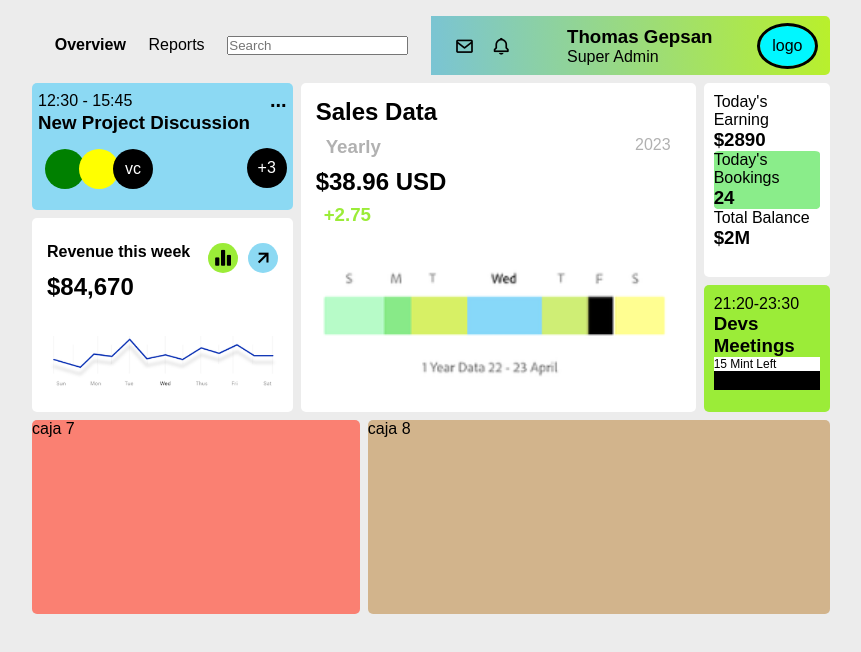
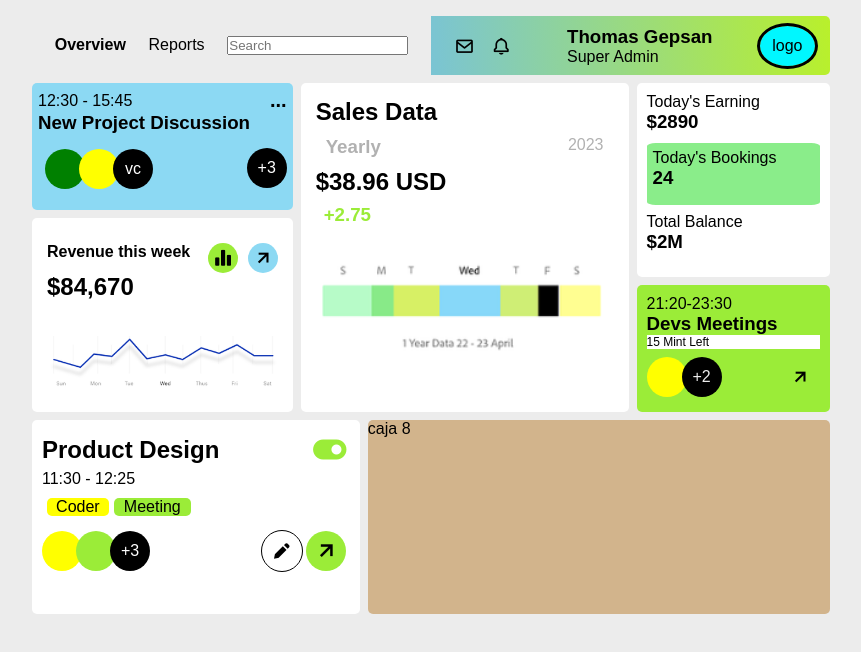
Before and after one commit to VeronicaRuizBautista/gridBasico, a plain HTML site: page index.html in a window 1280 px wide. Shown: the whole page, without its empty margins (209-1070 px from the left). Drawn offline with nearby package versions, Linux system fonts and the light colour scheme.

Commit message:
feat: :sparkles: Correcion de tamaño y mas diseño
Se hizo una correcion del tamño de una de las cajas y se agrgaron diseños a otras dos mas.

```diff
--- a/css/style.css
+++ b/css/style.css
@@ -16,11 +16,11 @@ body {
     grid-template-rows: repeat(9, 1fr);
 grid-template-areas:
         "menu menu menu menu menu menu menu menu menu menu menu menu"
-    "notification notification notification notification sales sales sales sales sales sales balance balance"
-    "notification notification notification notification sales sales sales sales sales sales balance balance"
-    "week week week week sales sales sales sales sales sales balance balance"
-    "week week week week sales sales sales sales sales sales devs devs"
-    "week week week week sales sales sales sales sales sales devs devs"
+        "notification notification notification notification sales sales sales sales sales balance balance balance"
+        "notification notification notification notification sales sales sales sales sales balance balance balance"
+        "week week week week sales sales sales sales sales balance balance balance"
+        "week week week week sales sales sales sales sales devs devs devs"
+        "week week week week sales sales sales sales sales devs devs devs"
         "product product product product product timeline timeline timeline timeline timeline timeline timeline"
         "product product product product product timeline timeline timeline timeline timeline timeline timeline"
         "product product product product product timeline timeline timeline timeline timeline timeline timeline"
@@ -158,7 +158,14 @@ background: linear-gradient(86deg, rgb(122, 196, 212) 0%, rgba(185,240,43,1) 100
     padding: 10px;
     grid-area: balance;
 }
+.item_4 h3 {
+    padding-bottom: 10px;
+}
+.p_parapadding  {
+    padding-top: 8px;
+}
 .item_4 .container1 {
+    padding: 6px;
     background-color: var(--verde-claro);
     border-radius: 5%;
 }
@@ -218,11 +225,132 @@ background: linear-gradient(86deg, rgb(122, 196, 212) 0%, rgba(185,240,43,1) 100
     font-size: 75%;
 }
 .item_6 .container2 {
+    display: flex;
+    justify-content: space-between;
+    margin-top: 8px;
+}
+.item_6 .container2 .izquier {
+    display: flex;
+}
+.item_6 .container2 .izquier .c1 {
+    background-color: yellow;
+    width: 40px;
+    height: 40px;
+    border-radius: 100%;
+}
+.item_6 .container2 .izquier .c2 {
     background-color: black;
+    width: 40px;
+    height: 40px;
+    margin-left: -5px;
+    color: var(--color-primary);
+    display: flex;
+    justify-content: center;
+    align-items: center;
+    border-radius: 100%;
+}
+.container2 .derech {
+    border-radius: 100%;
+    width: 40px;
+    height: 40px;
+    rotate: 45deg;
+    display: flex;
+    align-items: center;
+    justify-content: center;
+    font-size: 25px;
 }
 .item_7 {
     grid-area: product;
-    background-color: salmon;
+    background-color: white;
+    padding: 10px;
+}
+.item_7 .ilera1 {
+    display: flex;
+    justify-content: space-between;
+    align-items: center;
+}
+.item_7 .ilera1 i {
+    font-size: 40px;
+    color: var(--verde-pera);
+}
+.item_7 .ilera2 {
+    padding-top: 10px;
+    display: flex;
+    width: 50%;
+    justify-content: space-evenly;
+}
+.coder {
+    background-color: yellow;
+    width: 40%;
+    display: flex;
+    border-radius: 5px;
+    justify-content: center;
+}
+.meet {
+    background-color: var(--verde-pera);
+    width: 50%;
+    display: flex;
+    justify-content: center;
+    border-radius: 5px;
+}
+.item_7 .ilera3 {
+    padding-top: 15px;
+    display: flex;
+    justify-content: space-between;
+}
+.ilera3 .izquier{
+    width: 50%;
+    display: flex;
+}
+.item_7 .izquier .c1 {
+    width: 40px;
+    height: 40px;
+    border-radius: 100%;
+    background-color: yellow;
+}
+.item_7 .izquier .c2 {
+    width: 40px;
+    height: 40px;
+    border-radius: 100%;
+    background-color: var(--verde-pera);
+    margin-left: -6px;
+}
+.item_7 .izquier .c3 {
+    width: 40px;
+    height: 40px;
+    border-radius: 100%;
+    background-color: black;
+    margin-left: -6px;
+    color: white;
+    display: flex;
+    justify-content: center;
+    align-items: center;
+}
+.item_7 .derech {
+    width: 30%;
+    display: flex;
+    justify-content: space-evenly;
+}
+.item_7 .lapiz {
+    outline: 0.5px solid black;
+    border-radius: 100%;
+    width: 40px;
+    height: 40px;
+    display: flex;
+    justify-content: center;
+    align-items: center;
+    font-size: 20px;
+}
+.item_7 .flech {
+    background-color: var(--verde-pera);
+    width: 40px;
+    height: 40px;
+    border-radius: 100%;
+    display: flex;
+    justify-content: center;
+    align-items: center;
+    rotate: 45deg;
+    font-size: 30px;
 }
 .item_8 {
     grid-area: timeline;
--- a/index.html
+++ b/index.html
@@ -66,7 +66,7 @@
                 <p>Today's Bookings</p>
                 <h3>24</h3>
             </div>
-            <p>Total Balance</p>
+            <p class="p_parapadding">Total Balance</p>
             <h3>$2M</h3>
         </div>
         <div class="item_5">
@@ -89,14 +89,35 @@
             <div class="container2">
                 <div class="izquier">
                     <div class="c1"></div>
-                    <div class="c2"></div>
+                    <div class="c2">+2</div>
                 </div>
                 <div class="derech">
                     <i class='bx bx-up-arrow-alt'></i>
                 </div>
             </div>
         </div>
-        <div class="item_7">caja 7</div>
+        <div class="item_7">
+            <div class="ilera1">
+                <h2>Product Design</h2>
+                <i class='bx bxs-toggle-right' ></i>
+            </div>
+            <p>11:30 - 12:25</p>
+            <div class="ilera2">
+                <div class="coder">Coder</div>
+                <div class="meet">Meeting</div>
+            </div>
+            <div class="ilera3">
+                <div class="izquier">
+                    <div class="c1"></div>
+                    <div class="c2"></div>
+                    <div class="c3">+3</div>
+                </div>
+                <div class="derech">
+                    <div class="lapiz"><i class='bx bxs-pencil' ></i></div>
+                    <div class="flech"><i class='bx bx-up-arrow-alt'></i></div>
+                </div>
+            </div>
+        </div>
         <div class="item_8">caja 8</div>
     </div>
 </body>
```
Lines whose indentation alone changed are shown as unchanged.
